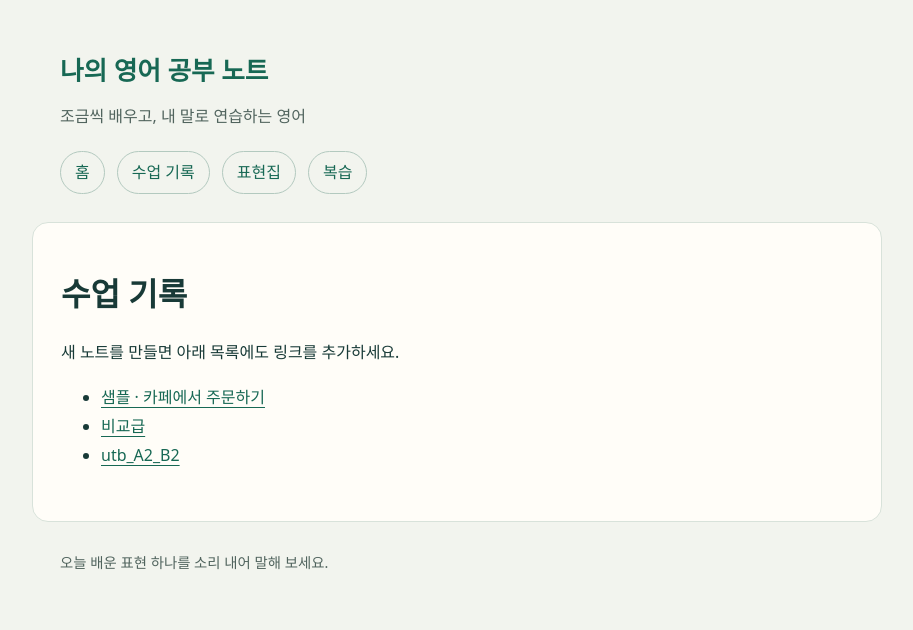
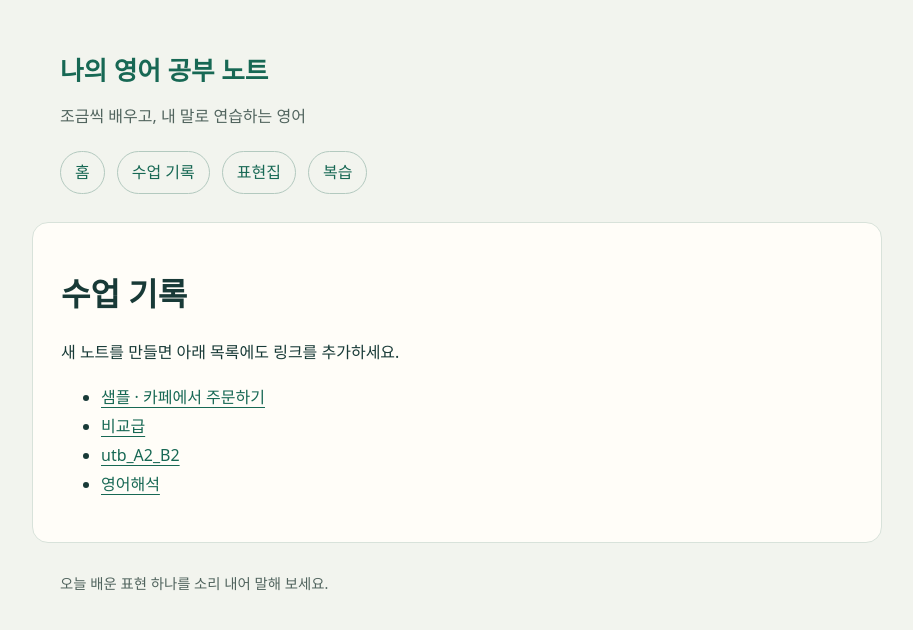
Before and after one commit to celurian2-dev/201016English_speaking_study, a Jekyll site: the page built from docs/lessons/index.md, in a window 1280 px wide. Shown: the top 630 px of the page, without its empty margins (183-1096 px from the left). Built offline with Jekyll 4.4.1, drawn with Linux system fonts in a browser that asks for light colours.

Commit message:
Update index.md

```diff
--- a/docs/lessons/index.md
+++ b/docs/lessons/index.md
@@ -8,3 +8,4 @@ title: "수업 기록"
 - [샘플 · 카페에서 주문하기]({{ '/lessons/sample-cafe.html' | relative_url }})
 - [비교급]({{ '/lessons/2026-10-26-comparatives.html' | relative_url }})
 - [utb_A2_B2]({{ '/lessons/utb_A2_B2.html' | relative_url }})
+- [영어해석]({{ '/lessons/utb_30e.html' | relative_url }})
```
